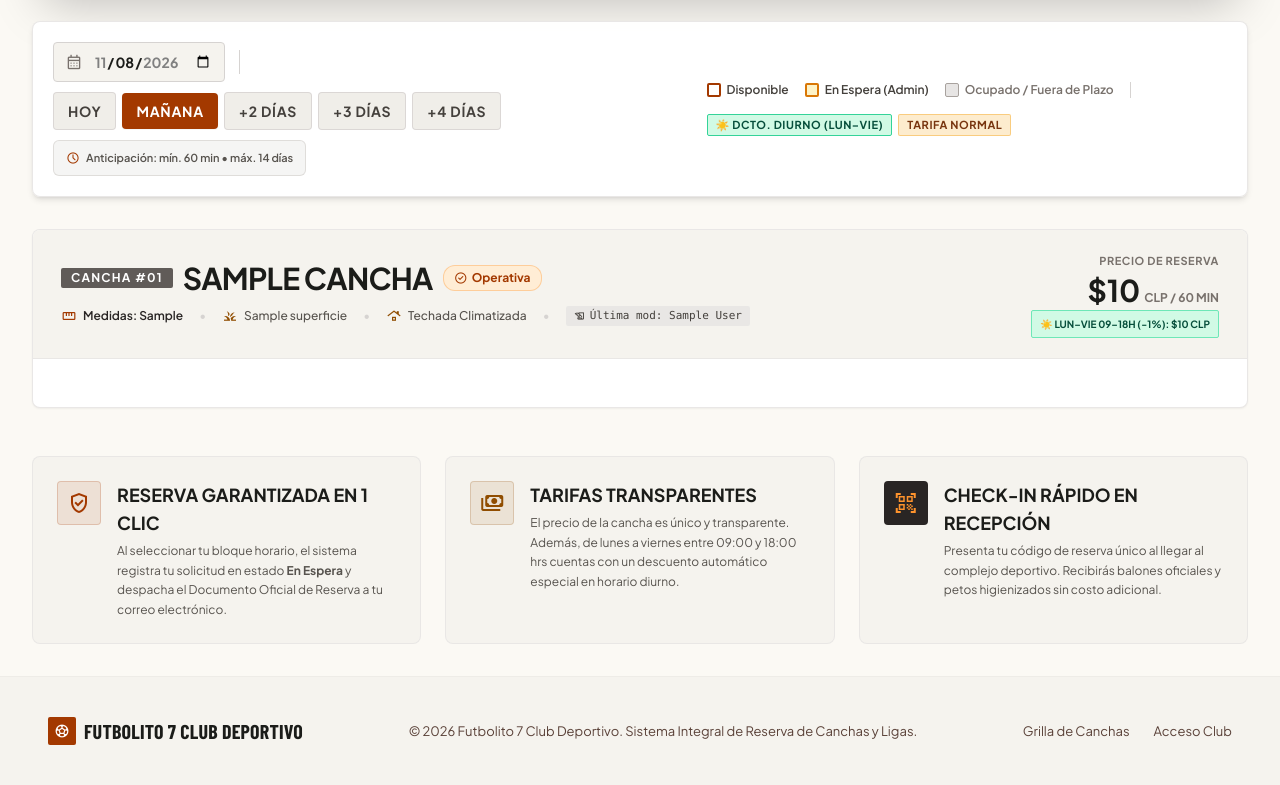
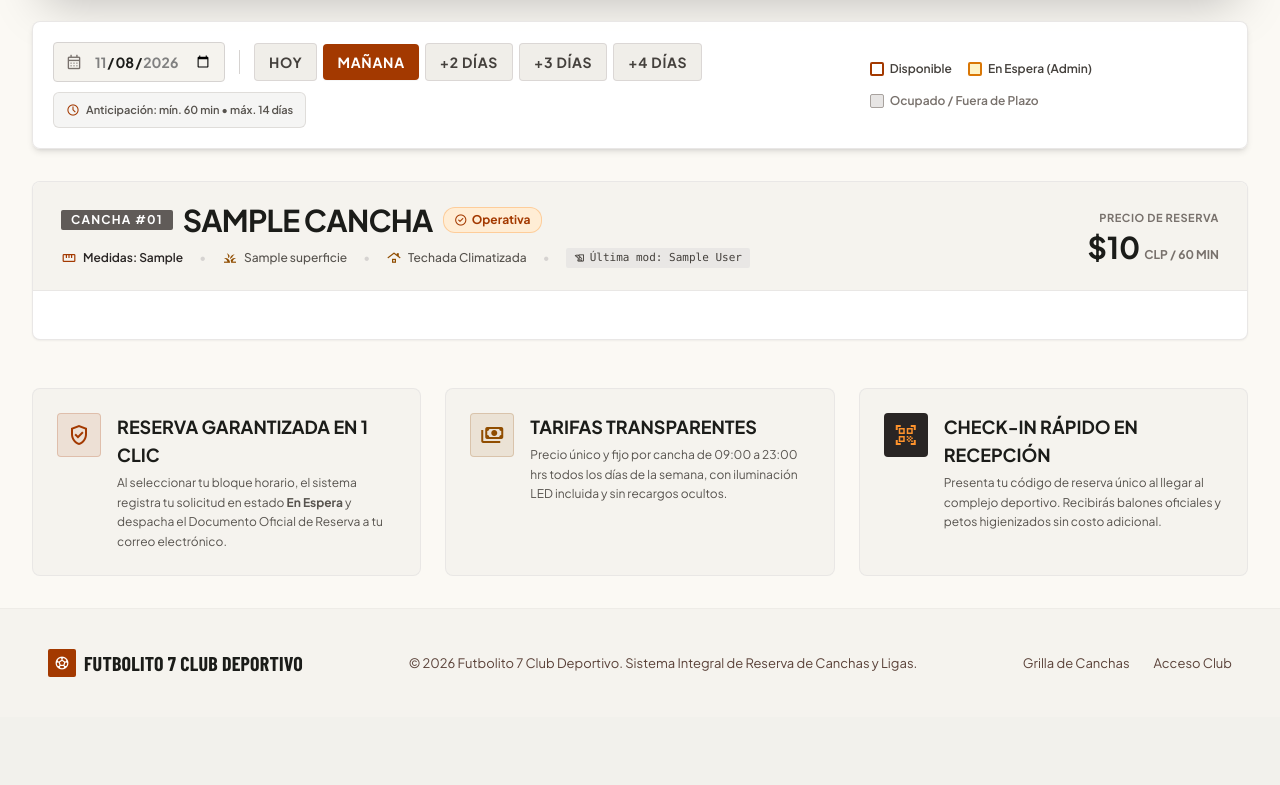
Before and after one commit to mariocxrrasco-code/Futbolito-7, a Django app: page / in a window 1280 px wide. Shown: the part 593-1378 px from the top of the page. After the commit the page ends 1270 px from the top, so only its background shows below. Run offline with Django 5.2, Linux system fonts and the light colour scheme; tables that the repository leaves empty hold one stand-in row (values such as "Sample post"); some libraries are stand-ins or nearby versions; some web fonts are replaced.

Commit message:
fix(tarifas): use single fixed cancha price across all blocks, reservations and UI without discounts

```diff
--- a/apps/canchas/management/commands/seed_data.py
+++ b/apps/canchas/management/commands/seed_data.py
@@ -283,7 +283,7 @@ class Command(BaseCommand):
                             "estado": BloqueHorario.Estado.DISPONIBLE,
                         },
                     )
-                    if not created and bloque_obj.estado != BloqueHorario.Estado.RESERVADO and int(bloque_obj.precio) != precio:
+                    if not created and int(bloque_obj.precio) != precio:
                         bloque_obj.precio = precio
                         bloque_obj.save(update_fields=["precio", "actualizado_en"])
                     if created:
--- a/apps/canchas/models.py
+++ b/apps/canchas/models.py
@@ -100,21 +100,15 @@ class Cancha(models.Model):
     def __str__(self):
         return f"{self.nombre} - {self.complejo.nombre}"
 
-    def calcular_precio_bloque(self, es_punta: bool) -> int:
+    def calcular_precio_bloque(self, es_punta: bool = False) -> int:
         """
-        Retorna el precio del bloque en CLP:
-        - Horario normal/punta (es_punta=True): 100% del precio_base editable por el Admin.
-        - Horario diurno/valle (es_punta=False): aplica el % de descuento configurado (por defecto 20%).
+        Retorna el precio fijo único de la cancha en CLP configurado por el Administrador.
         """
-        base = int(self.precio_base)
-        dcto = max(0, min(int(self.descuento_valle or 0), 90))
-        if es_punta or dcto == 0:
-            return base
-        return int(round(base * (100 - dcto) / 100.0))
+        return int(self.precio_base)
 
     @property
     def precio_con_descuento(self) -> int:
-        return self.calcular_precio_bloque(es_punta=False)
+        return int(self.precio_base)
 
     def clean(self):
         """
--- a/apps/reservas/views.py
+++ b/apps/reservas/views.py
@@ -30,39 +30,22 @@ from apps.reservas.emails import enviar_correo_validacion_cuenta
 
 def sincronizar_precios_cancha(cancha: Cancha):
     """
-    Sincroniza inmediatamente el precio de todos los bloques horarios no cerrados
-    de la cancha según su precio_base actual y su porcentaje de descuento_valle.
+    Sincroniza inmediatamente el precio de todos los bloques horarios y reservas
+    de la cancha con su precio_base fijo actual.
     """
-    precio_punta = cancha.calcular_precio_bloque(es_punta=True)
-    precio_valle = cancha.calcular_precio_bloque(es_punta=False)
+    precio_fijo = int(cancha.precio_base)
 
     BloqueHorario.objects.filter(
         cancha=cancha,
-        es_punta=True,
     ).exclude(
-        estado=BloqueHorario.Estado.RESERVADO
+        precio=precio_fijo
+    ).update(precio=precio_fijo)
+
+    Reserva.objects.filter(
+        bloque__cancha=cancha,
     ).exclude(
-        precio=precio_punta
-    ).update(precio=precio_punta)
-
-    BloqueHorario.objects.filter(
-        cancha=cancha,
-        es_punta=False,
-    ).exclude(
-        estado=BloqueHorario.Estado.RESERVADO
-    ).exclude(
-        precio=precio_valle
-    ).update(precio=precio_valle)
-
-    # Actualizar monto_total de reservas EN_ESPERA de esta cancha para que su comprobante refleje el nuevo precio
-    for res_espera in Reserva.objects.filter(
-        bloque__cancha=cancha,
-        estado_reserva=Reserva.EstadoReserva.EN_ESPERA
-    ).select_related("bloque"):
-        nuevo_monto = cancha.calcular_precio_bloque(res_espera.bloque.es_punta)
-        if int(res_espera.monto_total) != nuevo_monto:
-            res_espera.monto_total = nuevo_monto
-            res_espera.save(update_fields=["monto_total", "actualizado_en"])
+        monto_total=precio_fijo
+    ).update(monto_total=precio_fijo)
 
 
 def asegurar_bloques_para_fecha(fecha: datetime.date):
@@ -671,7 +654,6 @@ class AdminEditarCanchaView(View):
         nuevas_medidas = request.POST.get("medidas", "").strip()
         nueva_superficie_id = request.POST.get("superficie_id")
         nuevo_precio = request.POST.get("precio_base")
-        nuevo_descuento = request.POST.get("descuento_valle")
         nuevo_estado = request.POST.get("estado", "").strip()
         nueva_techada = request.POST.get("techada") == "on"
         nueva_led = request.POST.get("iluminacion_led") == "on"
@@ -696,15 +678,6 @@ class AdminEditarCanchaView(View):
                 if precio_int != int(cancha.precio_base):
                     cambios.append(f"Precio: ${int(cancha.precio_base):,} → ${precio_int:,}")
                     cancha.precio_base = precio_int
-            except ValueError:
-                pass
-
-        if nuevo_descuento is not None and str(nuevo_descuento).strip() != "":
-            try:
-                dcto_int = max(0, min(int(float(nuevo_descuento)), 90))
-                if dcto_int != int(cancha.descuento_valle):
-                    cambios.append(f"Descuento Diurno: {cancha.descuento_valle}% → {dcto_int}%")
-                    cancha.descuento_valle = dcto_int
             except ValueError:
                 pass
 
--- a/templates/canchas/grilla.html
+++ b/templates/canchas/grilla.html
@@ -135,7 +135,7 @@
             </div>
         </div>
 
-        <!-- Status & Tariff Legend -->
+        <!-- Status Legend -->
         <div class="flex flex-wrap items-center gap-3 sm:gap-4 pt-3 xl:pt-0 border-t xl:border-t-0 border-stone-200 dark:border-stone-800 text-xs font-semibold">
             <div class="flex items-center gap-1.5">
                 <span class="w-3.5 h-3.5 rounded bg-surface-container-lowest border-2 border-primary"></span>
@@ -148,11 +148,6 @@
             <div class="flex items-center gap-1.5">
                 <span class="w-3.5 h-3.5 rounded bg-stone-200 border border-stone-400"></span>
                 <span class="text-stone-500">Ocupado / Fuera de Plazo</span>
-            </div>
-            <div class="h-4 w-px bg-stone-300 dark:bg-stone-700 hidden sm:block"></div>
-            <div class="flex items-center gap-1.5">
-                <span class="px-2 py-0.5 rounded bg-emerald-100 text-emerald-900 border border-emerald-400 font-headline font-bold text-[11px] uppercase tracking-wider">☀️ Dcto. Diurno (Lun–Vie)</span>
-                <span class="px-2 py-0.5 rounded bg-amber-500/20 text-amber-900 dark:text-amber-300 border border-amber-500/40 font-headline font-bold text-[11px] uppercase tracking-wider">Tarifa Normal</span>
             </div>
         </div>
     </section>
@@ -271,11 +266,6 @@
                         <span class="font-headline font-extrabold text-2xl sm:text-3xl text-on-surface dark:text-white">${{ cancha.precio_base|floatformat:0 }}</span>
                         <span class="text-xs font-bold text-stone-500 uppercase">CLP / 60 min</span>
                     </div>
-                    {% if cancha.descuento_valle > 0 %}
-                    <span class="mt-0.5 inline-flex items-center gap-1 px-2 py-0.5 rounded bg-emerald-100 dark:bg-emerald-950/70 text-emerald-900 dark:text-emerald-300 border border-emerald-300 dark:border-emerald-700 text-[10px] font-headline font-bold uppercase">
-                        ☀️ Lun–Vie 09–18h (-{{ cancha.descuento_valle }}%): ${{ cancha.precio_con_descuento|floatformat:0 }} CLP
-                    </span>
-                    {% endif %}
                 </div>
             </div>
 
@@ -301,13 +291,10 @@
                              @click="(bloque.esta_disponible && bloque.dentro_ventana_temporal) ? abrirModalReserva(bloque, '{{ cancha.nombre|escapejs }}') : null">
 
                             <div>
-                                <div class="flex items-center justify-between gap-1 mb-1.5">
-                                    <span class="font-headline font-bold text-sm tracking-tight"
+                                <div class="mb-1.5">
+                                    <span class="font-headline font-bold text-sm tracking-tight whitespace-nowrap"
                                           :class="(bloque.esta_disponible && bloque.dentro_ventana_temporal) ? 'text-on-surface dark:text-stone-100 group-hover:text-primary' : 'text-stone-500 line-through'"
                                           x-text="bloque.hora_inicio_str + ' - ' + bloque.hora_fin_str"></span>
-                                    <span class="px-1.5 py-0.5 rounded text-[10px] font-headline font-bold uppercase"
-                                          :class="(!bloque.es_punta && bloque.cancha && bloque.cancha.descuento_valle > 0) ? 'bg-emerald-100 dark:bg-emerald-950/80 text-emerald-900 dark:text-emerald-300 border border-emerald-400/70' : 'bg-amber-500/20 text-amber-900 dark:text-amber-300 border border-amber-500/30'"
-                                          x-text="(!bloque.es_punta && bloque.cancha && bloque.cancha.descuento_valle > 0) ? '-' + bloque.cancha.descuento_valle + '% Dcto' : 'Normal'"></span>
                                 </div>
                                 <div class="font-headline font-extrabold text-lg text-on-surface dark:text-white"
                                      x-text="'$' + Number(bloque.precio).toLocaleString('es-CL')"></div>
@@ -375,7 +362,7 @@
             <div>
                 <h4 class="font-headline font-bold text-lg uppercase text-on-surface dark:text-white">Tarifas Transparentes</h4>
                 <p class="text-xs text-stone-600 dark:text-stone-400 mt-1 leading-relaxed">
-                    El precio de la cancha es único y transparente. Además, de lunes a viernes entre 09:00 y 18:00 hrs cuentas con un descuento automático especial en horario diurno.
+                    Precio único y fijo por cancha de 09:00 a 23:00 hrs todos los días de la semana, con iluminación LED incluida y sin recargos ocultos.
                 </p>
             </div>
         </div>
@@ -426,9 +413,8 @@
             <!-- Resumen de Tarifa -->
             <div class="mt-5 p-4 rounded-xl bg-surface-container-low dark:bg-stone-800 border border-stone-200/90 dark:border-stone-700 flex items-center justify-between">
                 <div>
-                    <span class="text-[11px] font-bold text-stone-500 dark:text-stone-400 block uppercase font-headline tracking-wider">Tarifa Aplicada</span>
-                    <span class="text-xs font-bold text-primary dark:text-secondary-container font-headline uppercase tracking-wide"
-                          x-text="bloqueSeleccionado && (!bloqueSeleccionado.es_punta && bloqueSeleccionado.cancha && bloqueSeleccionado.cancha.descuento_valle > 0) ? '☀️ Horario Diurno (-' + bloqueSeleccionado.cancha.descuento_valle + '% Descuento)' : 'Tarifa Normal de Cancha'"></span>
+                    <span class="text-[11px] font-bold text-stone-500 dark:text-stone-400 block uppercase font-headline tracking-wider">Modalidad de Arriendo</span>
+                    <span class="text-xs font-bold text-primary dark:text-secondary-container font-headline uppercase tracking-wide">Turno Reglamentario (60 Minutos)</span>
                 </div>
                 <div class="text-right">
                     <span class="text-[11px] font-bold text-stone-500 dark:text-stone-400 block uppercase font-headline tracking-wider">Total Arriendo</span>
```
Also changed, not shown: templates/canchas/comprobante.html (+3 -11 lines), templates/usuarios/panel_admin.html (+3 -16 lines).
